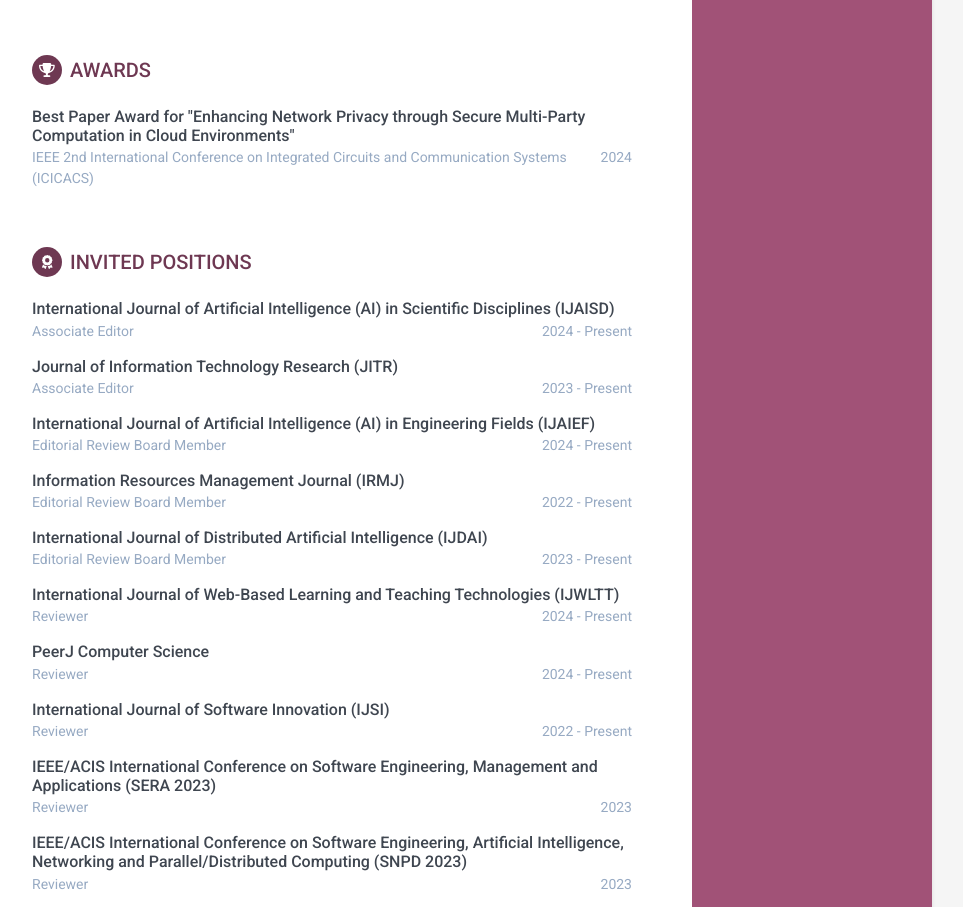
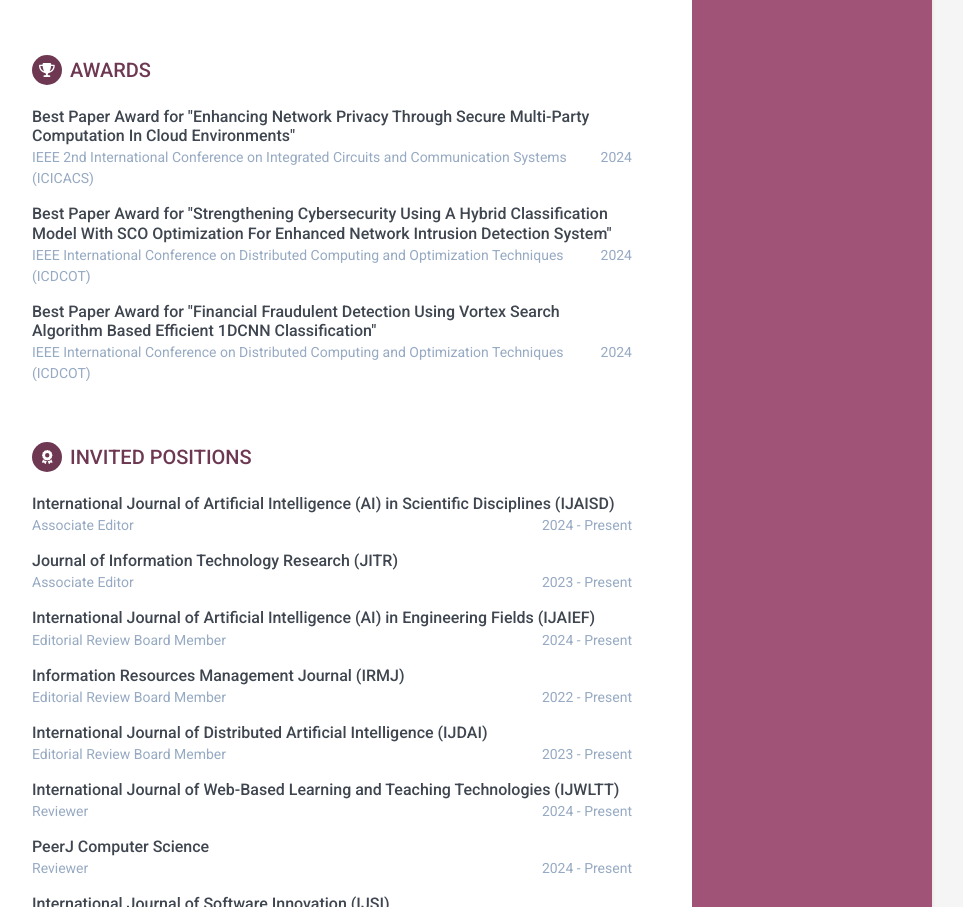
Before and after one commit to sanjaikanth/resume, a plain HTML site: page index.html in a window 1280 px wide. Shown: the part 1419-2326 px from the top of the page, without its empty margins (188-1151 px from the left). Drawn offline with nearby package versions, Linux system fonts and the light colour scheme.

Commit message:
Saved3192024

```diff
--- a/index.html
+++ b/index.html
@@ -212,7 +212,7 @@
                 <div  >
                     <div class="meta">
                         <div class="upper-row">
-                            <h3 class="job-title" ><a style="color: #3F4650;" href="https://drive.google.com/file/d/1SGplXyW9jB4ndbbPLJowKoHjOMvyxr7K/view?usp=sharing" target="_blank">Best Paper Award for "Enhancing Network Privacy through Secure Multi-Party Computation in Cloud Environments"</a></h3>
+                            <h3 class="job-title" ><a style="color: #3F4650;" href="https://drive.google.com/file/d/1SGplXyW9jB4ndbbPLJowKoHjOMvyxr7K/view?usp=sharing" target="_blank">Best Paper Award for "Enhancing Network Privacy Through Secure Multi-Party Computation In Cloud Environments"</a></h3>
                         </div><!--//upper-row-->
                     </div><!--//meta-->
                 </div><!--//item-->
@@ -225,6 +225,41 @@
                     </div><!--//meta-->
                     <!-- details -->
                 </div><!--//item-->
+
+                <div  >
+                    <div class="meta">
+                        <div class="upper-row">
+                            <h3 class="job-title" ><a style="color: #3F4650;" href="https://drive.google.com/file/d/1uN-T3DuLDbQP0n1bwS74KacOuyZmutIq/view?usp=sharing" target="_blank">Best Paper Award for "Strengthening Cybersecurity Using A Hybrid Classification Model With SCO Optimization For Enhanced Network Intrusion Detection System"</a></h3>
+                        </div><!--//upper-row-->
+                    </div><!--//meta-->
+                </div><!--//item-->
+                <div class="item" style="margin-bottom: 15px;">
+                    <div class="meta">
+                        <div class="upper-row">
+                            <div class="company" style="display:table-cell;">IEEE International Conference on Distributed Computing and Optimization Techniques<br> (ICDCOT)  &nbsp;&nbsp;&nbsp;&nbsp;&nbsp;&nbsp;
+                            <div class="time">2024</div></div>
+                        </div><!--//upper-row-->
+                    </div><!--//meta-->
+                    <!-- details -->
+                </div><!--//item-->
+
+                <div  >
+                    <div class="meta">
+                        <div class="upper-row">
+                            <h3 class="job-title" ><a style="color: #3F4650;" href="https://drive.google.com/file/d/1MBxJxxoc8YeKlZ3Vw9V8UNGQ2JiQHb2_/view?usp=sharing" target="_blank">Best Paper Award for "Financial Fraudulent Detection Using Vortex Search Algorithm Based Efficient 1DCNN Classification"</a></h3>
+                        </div><!--//upper-row-->
+                    </div><!--//meta-->
+                </div><!--//item-->
+                <div class="item" style="margin-bottom: 15px;">
+                    <div class="meta">
+                        <div class="upper-row">
+                            <div class="company" style="display:table-cell;">IEEE International Conference on Distributed Computing and Optimization Techniques<br> (ICDCOT)  &nbsp;&nbsp;&nbsp;&nbsp;&nbsp;&nbsp;
+                            <div class="time">2024</div></div>
+                        </div><!--//upper-row-->
+                    </div><!--//meta-->
+                    <!-- details -->
+                </div><!--//item-->
+
                 </section>
             <section class="section experiences-section">
                 <h2 class="section-title"><span class="icon-holder"><i class="fa-solid fa-award"></i></span>Invited Positions</h2>
```
